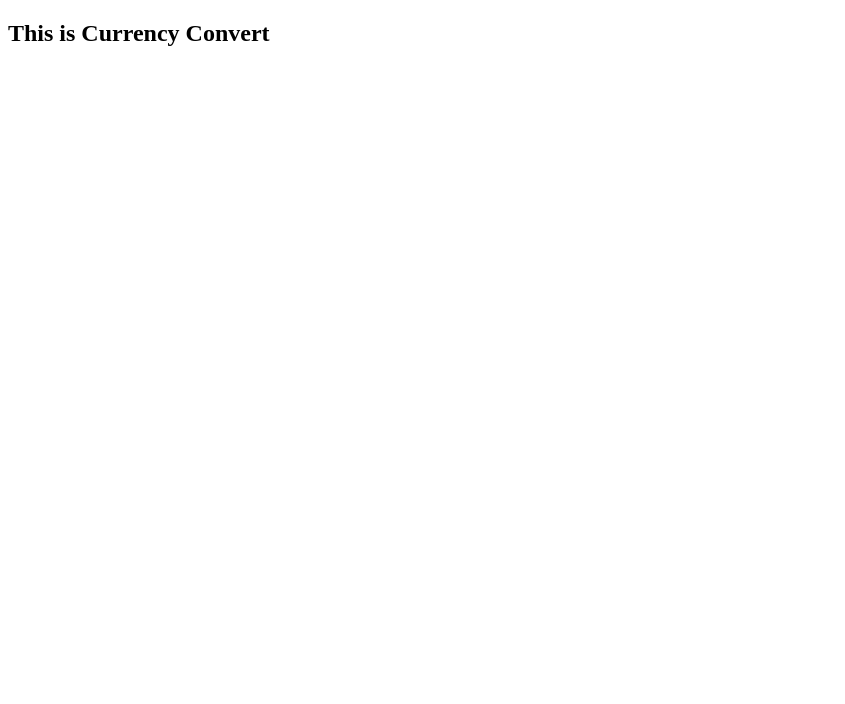
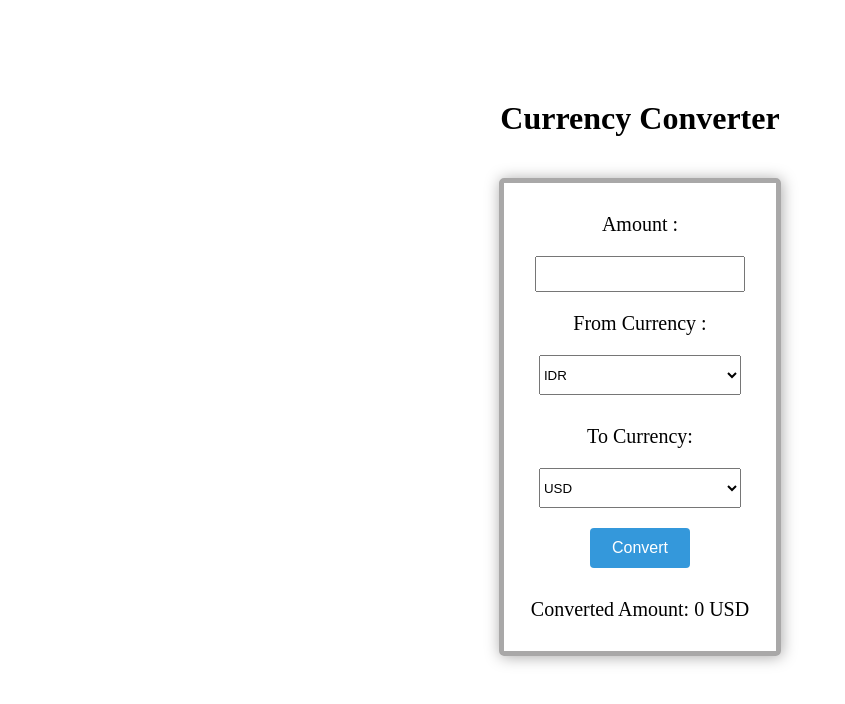
Before and after one commit to aryaprdni/B51-MICRO-CHALLENGE, a React (Vite) app: page /currency-convert in a window 1280 px wide. Shown: the top 704 px of the page, without its empty margins (0-845 px from the left). Built offline with nearby package versions, Linux system fonts and the light colour scheme.

Commit message:
add feature currency-convert

```diff
--- a/src/styles/CountDuration.module.css
+++ b/src/styles/CountDuration.module.css
@@ -1,17 +1,29 @@
+h1 {
+    text-align: center;
+    margin-top: 50px;
+}
 .container {
     font-family: Arial, sans-serif;
     text-align: center;
     margin: 20px;
+    border: 1px solid #ccc;
+    width: 30%;
+    margin: 0 auto;
     margin-top: 60px;
+    padding: 30px;
+    border: 5px solid rgb(169, 168, 168);
+    box-shadow: 1px 1px 15px rgb(169, 168, 168);
 }
 
 .container p {
-    font-size: 30px;
+    font-size: 25px;
 }
 
 .container input {
-    font-size: 30px;
+    font-size: 25px;
     margin: 10px 0;
+    width: 60%;
+
 }
 
 .buttons button {
--- /dev/null
+++ b/src/styles/CurrencyCovenvert.module.css
@@ -0,0 +1,47 @@
+.container {
+  text-align: center;
+  margin: 50px auto;
+  display: flex;
+  flex-direction: column;
+  justify-content: center;
+  align-items: center;
+}
+
+.inputBox {
+  margin-top: 20px;
+  width: 20%;
+  border: 5px solid rgb(169, 168, 168);
+  padding: 10px;
+  border-radius: 5px;
+  margin-bottom: 20px;
+  box-shadow: 1px 1px 15px rgb(169, 168, 168);
+}
+
+input {
+  width: 80%;
+  height: 30px;
+}
+
+select {
+  width: 80%;
+  height: 40px;
+  margin-bottom: 10px;
+}
+
+button {
+  margin: 10px;
+  font-size: 16px;
+  width: 100px;
+  height: 40px;
+  margin-top: 10px;
+  padding: 8px 16px;
+  background-color: #3498db;
+  color: white;
+  border: none;
+  border-radius: 4px;
+  cursor: pointer;
+}
+
+button:hover {
+  background-color: #2980b9;
+}
--- a/src/views/CountDuration.jsx
+++ b/src/views/CountDuration.jsx
@@ -62,6 +62,8 @@ const CountDuration = () => {
     };
 
     return (
+        <div>
+            <h1> Count Duration</h1>
             <div className={styles.container}>
                 <label>
                     <p>Input Count Duration</p>
@@ -97,6 +99,7 @@ const CountDuration = () => {
                     </div>
                 )}
             </div>
+        </div>
     );
 };
 
--- a/src/views/CurrencyConvert.jsx
+++ b/src/views/CurrencyConvert.jsx
@@ -1,7 +1,88 @@
-const CurrencyConvert = () => (
-    <div>
-        <h2>This is Currency Convert</h2>
+import { useState } from 'react';
+import styles from '../styles/CurrencyCovenvert.module.css'
+
+const CurrencyConverter = () => {
+  const [amount, setAmount] = useState('');
+  const [fromCurrency, setFromCurrency] = useState('IDR');
+  const [toCurrency, setToCurrency] = useState('USD');
+  const [convertedAmount, setConvertedAmount] = useState(0);
+
+  const exchangeRates = {
+    IDR: { USD: 0.000071, GBP: 0.000051, EUR: 0.000058 },
+    USD: { IDR: 14014, GBP: 0.72, EUR: 0.82 },
+    GBP: { IDR: 19474, USD: 1.39, EUR: 1.13 },
+    EUR: { IDR: 17253, USD: 1.22, GBP: 0.88 },
+  };
+
+  const handleAmountChange = (e) => {
+    setAmount(e.target.value);
+  };
+
+  const handleFromCurrencyChange = (e) => {
+    setFromCurrency(e.target.value);
+  };
+
+  const handleToCurrencyChange = (e) => {
+    setToCurrency(e.target.value);
+  };
+
+  const convertCurrency = () => {
+    const inputAmount = parseFloat(amount);
+    if (isNaN(inputAmount) || inputAmount <= 0) {
+      alert('Please enter a valid positive number for the amount.');
+      return;
+    }
+
+    if (!exchangeRates[fromCurrency] || !exchangeRates[fromCurrency][toCurrency]) {
+      alert('Invalid currency selection.');
+      return;
+    }
+
+    const rate = exchangeRates[fromCurrency][toCurrency];
+    const result = inputAmount * rate;
+    setConvertedAmount(result.toFixed(2));
+  };
+
+  return (
+    <div className={styles.container}>
+        <h1>Currency Converter</h1>
+        <div className={styles.inputBox}>
+            <div>
+                <label>
+                <p>Amount :</p>
+                <input type="number" value={amount} onChange={handleAmountChange} />
+                </label>
+            </div>
+
+            <div>
+                <label>
+                <p>From Currency :</p>
+                <select value={fromCurrency} onChange={handleFromCurrencyChange}>
+                    <option value="IDR">IDR</option>
+                    <option value="USD">USD</option>
+                    <option value="GBP">GBP</option>
+                    <option value="EUR">EUR</option>
+                </select>
+                </label>
+            </div>
+
+            <div>
+                <label>
+                <p>To Currency:</p>
+                <select value={toCurrency} onChange={handleToCurrencyChange}>
+                    <option value="IDR">IDR</option>
+                    <option value="USD">USD</option>
+                    <option value="GBP">GBP</option>
+                    <option value="EUR">EUR</option>
+                </select>
+                </label>
+            </div>
+
+            <button onClick={convertCurrency}>Convert</button>
+            <p>Converted Amount: {convertedAmount} {toCurrency}</p>
+        </div>
     </div>
-);
+  );
+};
 
-export default CurrencyConvert
+export default CurrencyConverter;
```
Lines whose indentation alone changed are shown as unchanged.
